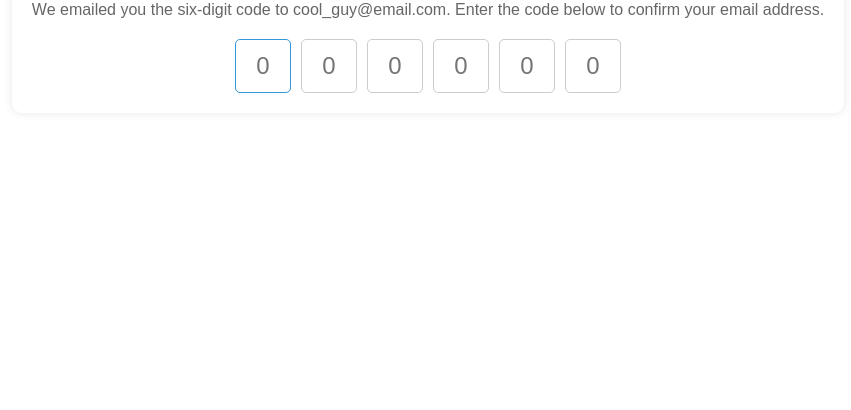
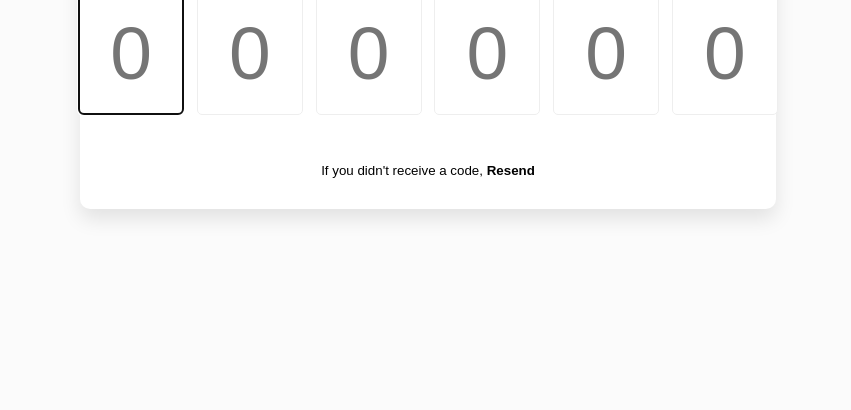
Before and after one commit to acciojob/OTP-Nishar24, a website: page main.html in a window 1280 px wide. Shown: the part 390-800 px from the top of the page, without its empty margins (212-1063 px from the left). Drawn offline with Linux system fonts and the light colour scheme.

Commit message:
created a submission

```diff
--- a/main.html
+++ b/main.html
@@ -8,18 +8,19 @@
 </head>
 <body>
     <div class="container">
-    <h1 id="verification_heading">Verify Your Account</h1>
-    <p id="verification_subtext">
-      We emailed you the six-digit code to cool_guy@email.com. Enter the code below to confirm your email address.
-    </p>
+        <h2 id="verification_heading">Verify Your Account</h2>
+        <p id="verification_subtext">We emailed you the six digit code to your email address. <br> Enter the code below to confirm your email address.</p>
+
         <div class="code-container">
-      <input type="text" class="code" id="code-1" maxlength="1" placeholder="0" autofocus>
-      <input type="text" class="code" id="code-2" maxlength="1" placeholder="0">
-      <input type="text" class="code" id="code-3" maxlength="1" placeholder="0">
-      <input type="text" class="code" id="code-4" maxlength="1" placeholder="0">
-      <input type="text" class="code" id="code-5" maxlength="1" placeholder="0">
-      <input type="text" class="code" id="code-6" maxlength="1" placeholder="0">
+            <input type="number" class="code" placeholder="0" min="0" max="9" required>
+            <input type="number" class="code" placeholder="0" min="0" max="9" required>
+            <input type="number" class="code" placeholder="0" min="0" max="9" required>
+            <input type="number" class="code" placeholder="0" min="0" max="9" required>
+            <input type="number" class="code" placeholder="0" min="0" max="9" required>
+            <input type="number" class="code" placeholder="0" min="0" max="9" required>
         </div>
+
+        <small>If you didn't receive a code, <strong>Resend</strong></small>
     </div>
 
     <script src="script.js"></script>
--- a/script.js
+++ b/script.js
@@ -1,19 +1,17 @@
-//your JS code here. If required.
-const codeContainer = document.querySelector(".code-container");
-const codes = document.querySelectorAll(".code");
+const codes = document.querySelectorAll('.code');
 
-// Automatically focus the next input field when a digit is entered
-codes.forEach((code, index) => {
-  code.addEventListener("input", (e) => {
-    if (e.target.value.length === 1 && index < codes.length - 1) {
-      codes[index + 1].focus();
-    }
-  });
+// Pehle field par auto-focus
+codes[0].focus();
 
-  // Handle backspace to focus the previous input field
-  code.addEventListener("keydown", (e) => {
-    if (e.key === "Backspace" && index > 0 && e.target.value === "") {
-      codes[index - 1].focus();
-    }
-  });
+codes.forEach((code, idx) => {
+    code.addEventListener('keydown', (e) => {
+        if (e.key >= 0 && e.key <= 9) {
+            // Number enter hone par value clear karke aage badho
+            codes[idx].value = '';
+            setTimeout(() => codes[idx + 1].focus(), 10);
+        } else if (e.key === 'Backspace') {
+            // Backspace par piche wale field par jao
+            setTimeout(() => codes[idx - 1].focus(), 10);
+        }
+    });
 });
--- a/styles.css
+++ b/styles.css
@@ -1,47 +1,49 @@
-/*  your css code here. If applicable */
 body {
-  font-family: Arial, sans-serif;
+    background-color: #fbfbfb;
+    font-family: 'Muli', sans-serif;
     display: flex;
+    align-items: center;
     justify-content: center;
-  align-items: center;
     height: 100vh;
     margin: 0;
- /* background-color: #f4f4f4;*/
 }
 
 .container {
+    background-color: #fff;
+    padding: 30px;
+    border-radius: 10px;
+    box-shadow: 0 10px 20px rgba(0, 0, 0, 0.1);
     text-align: center;
-  background-color: #fff;
-  padding: 20px;
-  border-radius: 10px;
-  box-shadow: 0 0 10px rgba(0, 0, 0, 0.1);
-}
-
-h1 {
-  margin-bottom: 10px;
-}
-
-p {
-  margin-bottom: 20px;
-  color: #666;
+    max-width: 1000px;
 }
 
 .code-container {
     display: flex;
+    align-items: center;
     justify-content: center;
-  gap: 10px;
+    margin: 40px 0;
 }
 
 .code {
-  width: 50px;
-  height: 50px;
+    border-radius: 5px;
+    font-size: 75px;
+    height: 120px;
+    width: 100px;
+    border: 1px solid #eee;
+    margin: 1%;
     text-align: center;
-  font-size: 24px;
-  border: 1px solid #ccc;
-  border-radius: 5px;
-  outline: none;
+    font-weight: 300;
+    -moz-appearance: textfield; /* Remove arrows Chrome/Safari */
 }
 
-.code:focus {
+/* Chrome, Safari, Edge se arrows hatane ke liye */
+.code::-webkit-outer-spin-button,
+.code::-webkit-inner-spin-button {
+    -webkit-appearance: none;
+    margin: 0;
+}
+
+.code:valid {
     border-color: #3498db;
+    box-shadow: 0 10px 10px -5px rgba(0, 0, 0, 0.25);
 }
```
Lines whose indentation alone changed are shown as unchanged.
